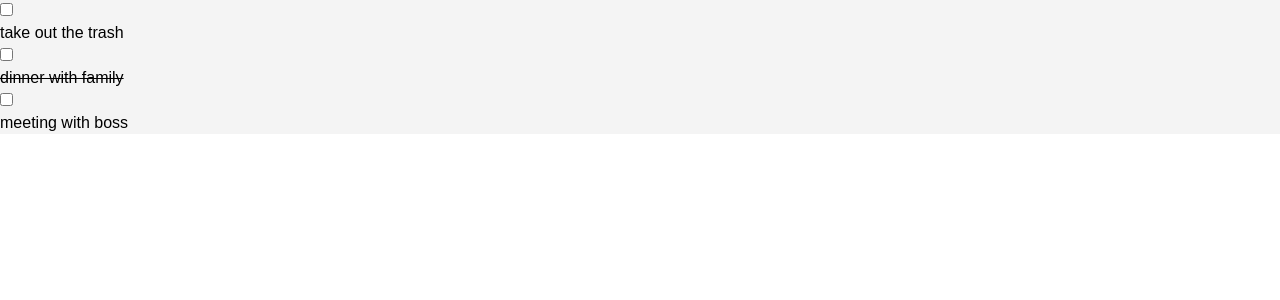
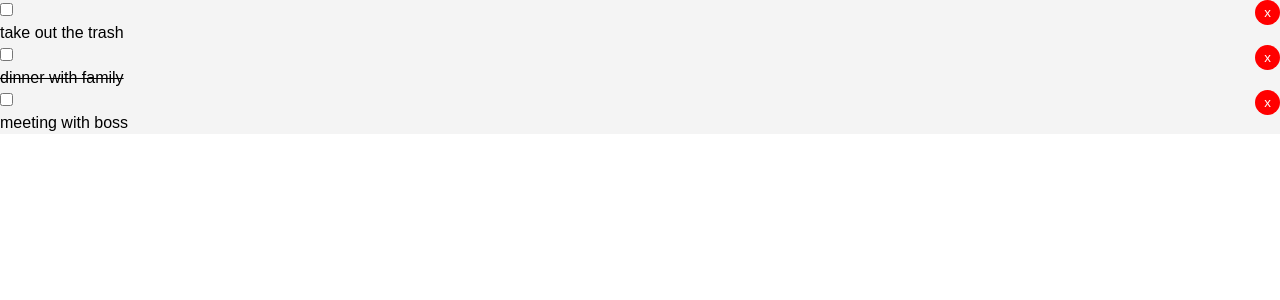
Before and after one commit to darshanjag/React-ths, a React (Create React App) app in the folder todo/: page / in a window 1280 px wide. Shown: the top 300 px of the page. Built offline with nearby package versions, Linux system fonts and the light colour scheme; the HTML template or start-up script is replaced by a standard one.

Commit message:
added delete button

```diff
--- a/todo/src/App.js
+++ b/todo/src/App.js
@@ -30,11 +30,15 @@
     })})
 
   }
+  delTodo = (id)=>{
+console.log(id);
+  }
   render() {
     return (
 
       <div className="App">
-       <Todos todos={this.state.todos} markComplete={this.markComplete} />
+       <Todos todos={this.state.todos} markComplete={this.markComplete}
+       delTodo={this.delTodo} />
       </div>
     );
   }
--- a/todo/src/components/TodoItem.js
+++ b/todo/src/components/TodoItem.js
@@ -18,6 +18,7 @@
     return (
       <div style={this.getStyle()}>
       <input type="checkbox" onChange={this.props.markComplete.bind(this,id)}></input>
+      <button  onClick={this.props.delTodo.bind(this,id)} style={btnStyle}>x</button>
       {' '}
        <p>{title}</p>
       </div>
@@ -27,5 +28,14 @@
 TodoItem.propTypes ={
   todo: propTypes.object.isRequired
 }
+const btnStyle={
+  background: '#ff0000',
+  color: '#fff',
+  border:'none',
+  padding:'5px 9px',
+  borderRadius: '50%',
+  cursor: 'pointer',
+  float: 'right'
+}
 
 export default TodoItem
--- a/todo/src/components/Todos.js
+++ b/todo/src/components/Todos.js
@@ -5,7 +5,8 @@
 
   render() {
     return this.props.todos.map((todo)=>(
-      <TodoItem key={todo.id}todo={todo} markComplete={this.props.markComplete}/>
+      <TodoItem key={todo.id}todo={todo} markComplete={this.props.markComplete}
+      delTodo={this.props.delTodo}/>
     ));
   }
 }
```
